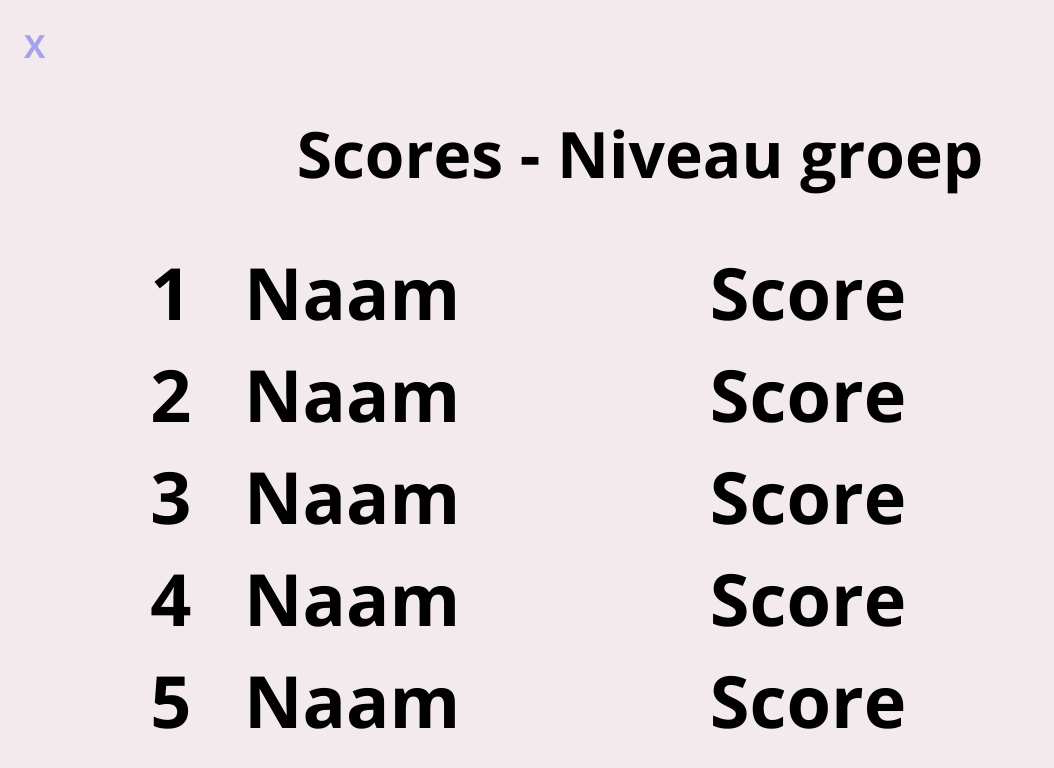
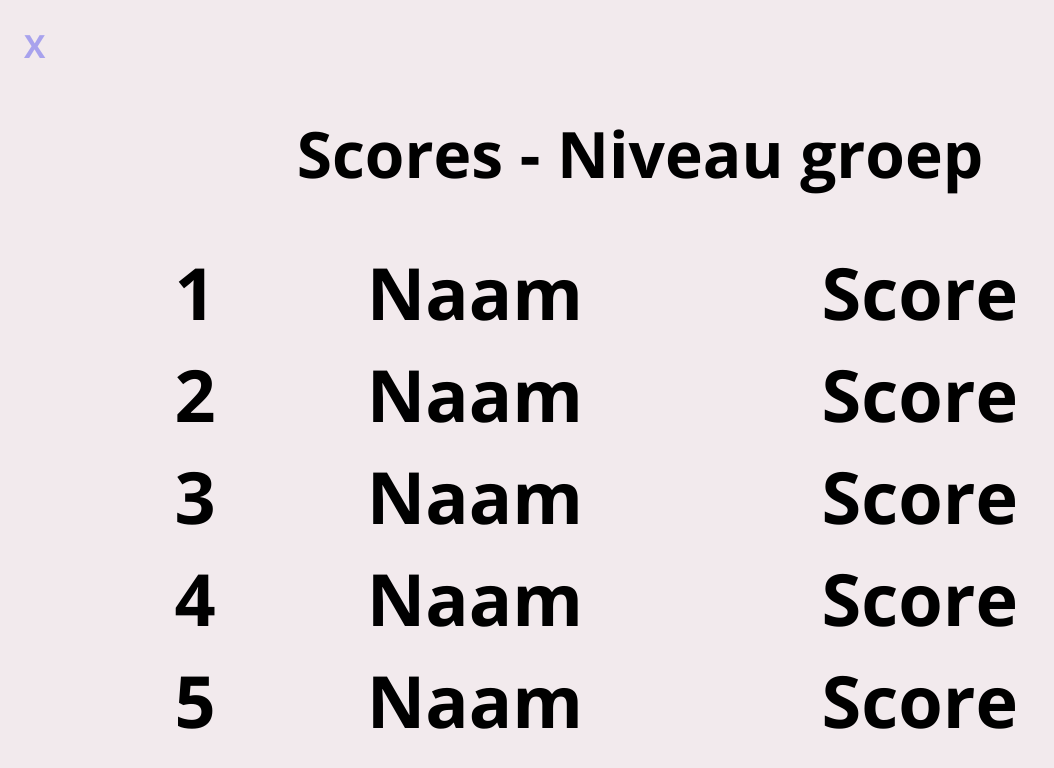
Before and after one commit to YoussefAlmardini992/Impala-gymnastiek, a PHP site: page /pages/scorebordOverzicht.php in a window 1280 px wide. Shown: the top 768 px of the page, without its empty margins (0-1054 px from the left). Run offline with PHP 8.4, Linux system fonts and the light colour scheme; the visitor is signed in with stand-in values (Sample User, id 1).

Commit message:
alleen text gecentreerd

```diff
--- a/public_html/styles/overzichtStyles.css
+++ b/public_html/styles/overzichtStyles.css
@@ -58,3 +58,6 @@ html {
     width: 80%;
     font-size:150%;
 }
+.table td {
+    text-align: center;
+}
```
